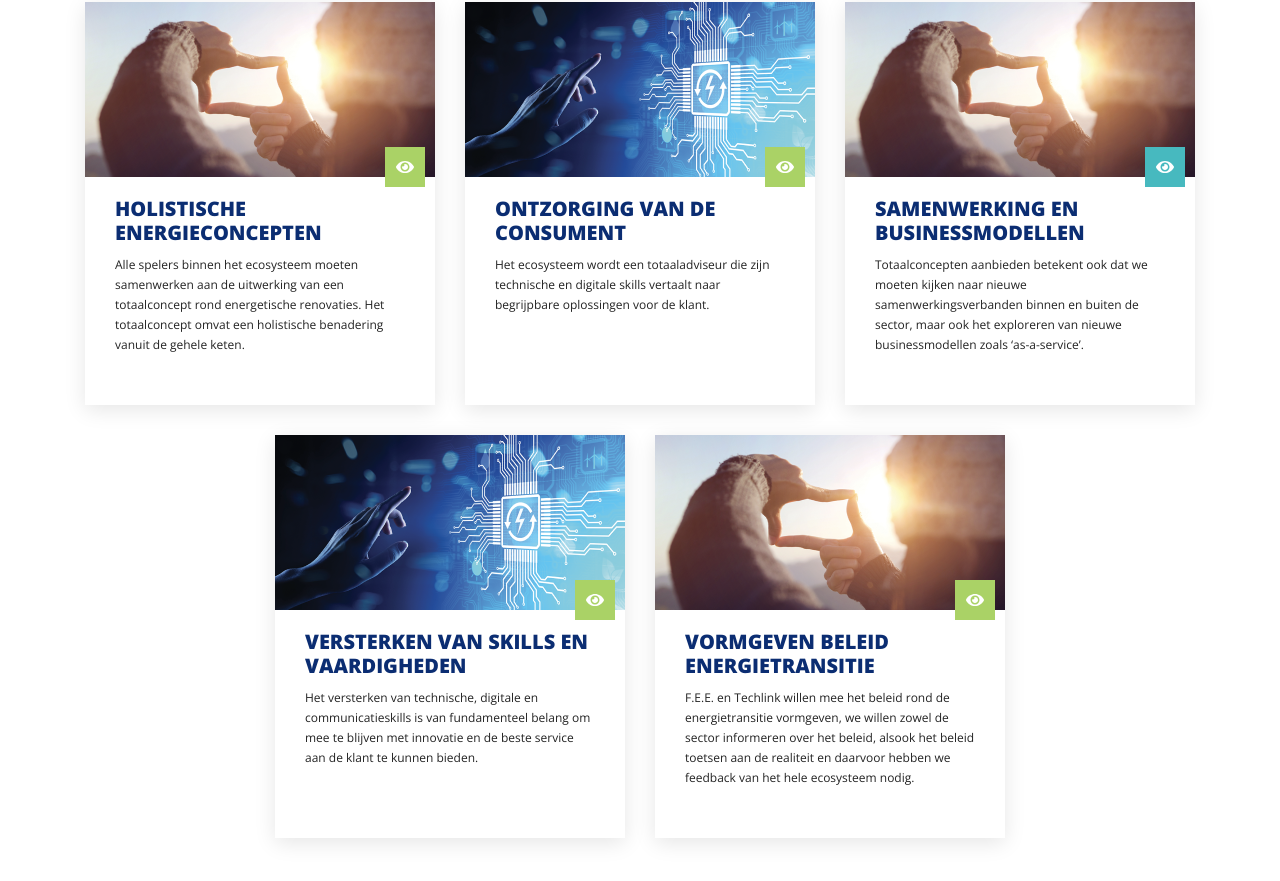
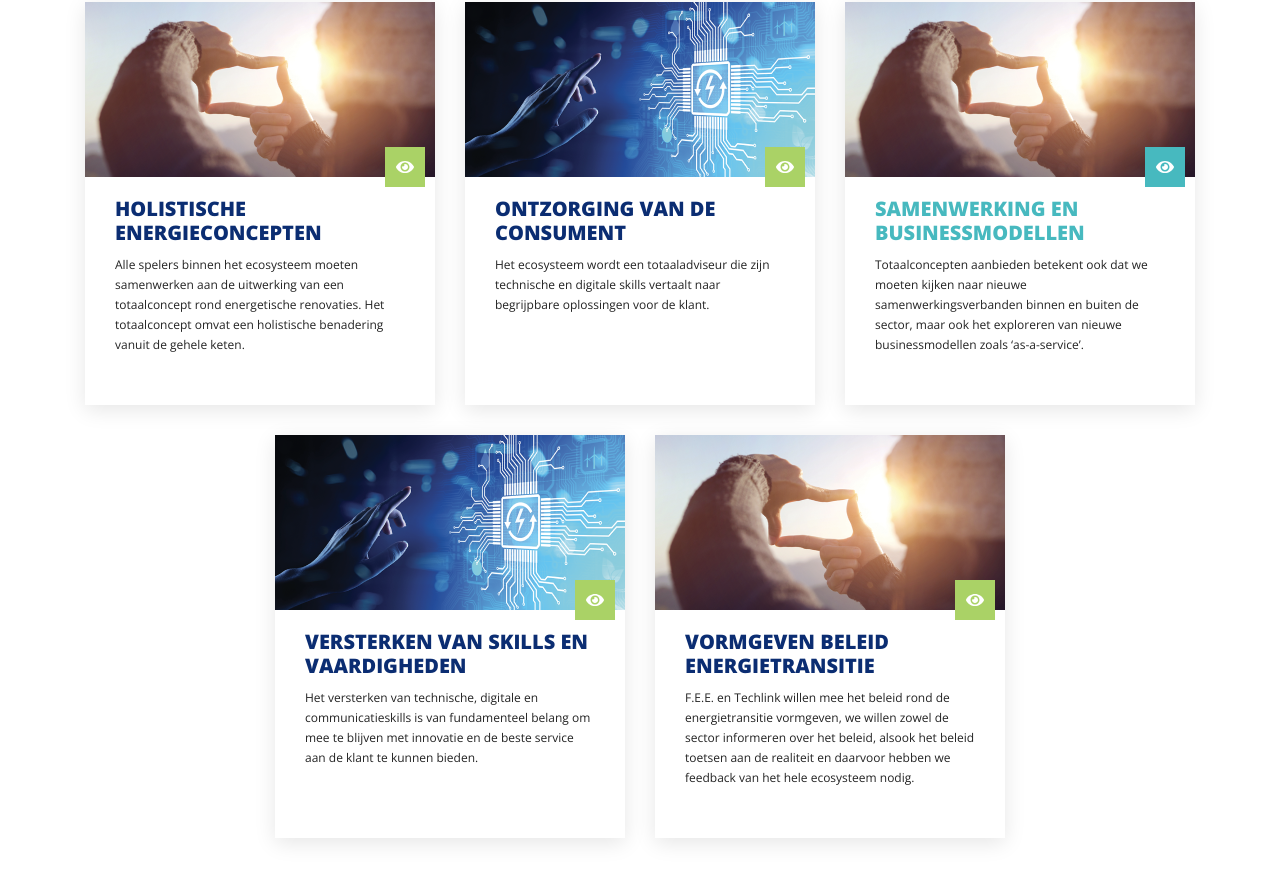
Before and after one commit to Ziothh/Digital-Astronaut--Test, a React (Create React App) app: page / in a window 1280 px wide. Shown: the part 1616-2497 px from the top of the page. Built offline with nearby package versions, Linux system fonts and the light colour scheme.

Commit message:
Added accent color to the h2

```diff
--- a/src/components/cards/ThemeCard.scss
+++ b/src/components/cards/ThemeCard.scss
@@ -64,6 +64,10 @@
             text-transform: uppercase;
             // max-width: 80%;
             margin-bottom: 10px;
+
+            &.blue-accent {
+                color: var(--clr-accent-blue);
+            }
         }
         p {
             line-height: 2rem;
--- a/src/components/cards/ThemeCard.tsx
+++ b/src/components/cards/ThemeCard.tsx
@@ -16,7 +16,7 @@ interface Props {
 }
 
 
-const ThemeCard: React.FC<Props> = ({image, accentColor, title, text, href}) => {
+const ThemeCard: React.FC<Props> = ({image, accentColor="no", title, text, href}) => {
     return (
         <div className="theme-card box-shadow">
             <div className="img-container">
@@ -26,7 +26,7 @@ const ThemeCard: React.FC<Props> = ({image, accentColor, title, text, href}) =>
                 <img src={image.src} alt={image.alt} />
             </div>
             <div className="theme-card-text">
-                <h2>{title}</h2>
+                <h2 className={`${accentColor}-accent`}>{title}</h2>
                 <p className="text-ssm">{text}</p>
             </div>
             <Icon className={`bg-accent-${accentColor}`}>
```
